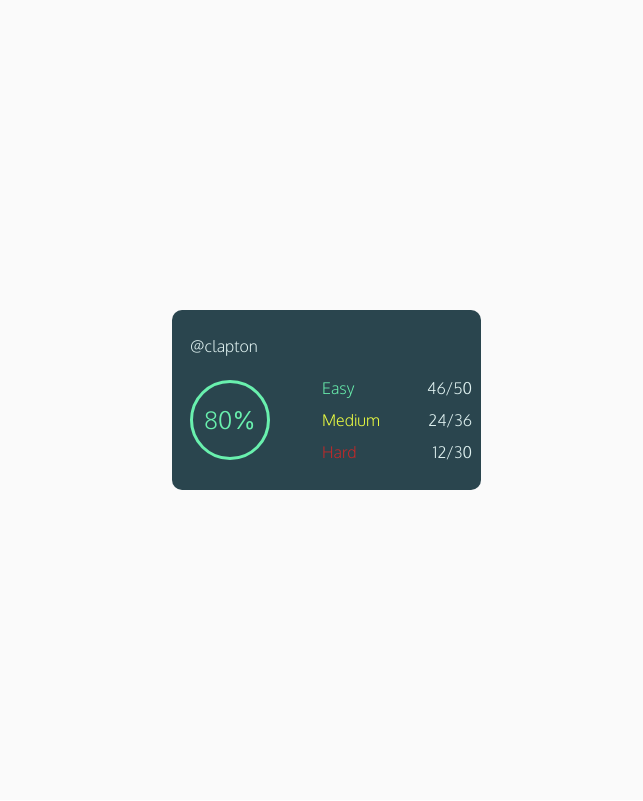
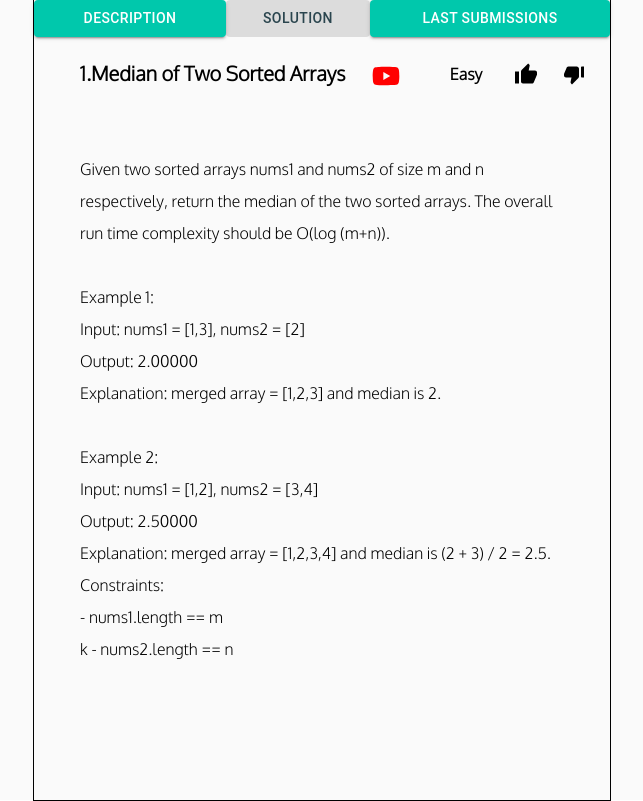
Before and after one commit to abdullah-koc/Coding-Platform-Project, a React (Create React App) app in the folder coding-frontend/: page / in a window 1280 px wide. Shown: the whole page, without its empty margins (318-961 px from the left). Built offline with nearby package versions, Linux system fonts and the light colour scheme.

Commit message:
QuestionExplanation updated

```diff
--- a/coding-frontend/src/App.js
+++ b/coding-frontend/src/App.js
@@ -4,6 +4,7 @@ import { makeStyles } from "@mui/styles";
 import { Routes, Route, Link } from "react-router-dom";
 import clsx from "clsx";
 import UserStatus from "./components/UserStatus";
+import QuestionExplanation from "./components/QuestionExplanation";
 
 const useStyles = makeStyles({
   root: {
@@ -24,7 +25,7 @@ const App = () => {
     <div className={clsx(classes.root, classes.loginregister)}>
       <div>
         <Routes>
-          <Route path="/" element={<UserStatus />} />
+          <Route path="/" element={<QuestionExplanation />} />
           <Route path="/login-register" element={<LoginRegister />} />
         </Routes>
       </div>
--- a/coding-frontend/src/components/QuestionExplanation.js
+++ b/coding-frontend/src/components/QuestionExplanation.js
@@ -1,14 +1,23 @@
 import React from "react";
 import { TextField, InputAdornment, Grid, Button, colors } from "@mui/material";
 import YouTubeIcon from "@mui/icons-material/YouTube";
-import ThumbUpIcon from '@mui/icons-material/ThumbUp';
-import ThumbDownAltIcon from '@mui/icons-material/ThumbDownAlt';
+import ThumbUpIcon from "@mui/icons-material/ThumbUp";
+import ThumbDownAltIcon from "@mui/icons-material/ThumbDownAlt";
+import CloseIcon from "@mui/icons-material/Close";
+import DoneIcon from "@mui/icons-material/Done";
 import Colors from "../utils/Colors";
 import Box from "@mui/material/Box";
+import { red } from "@mui/material/colors";
 
 const QuestionExplanation = () => {
   const [mode, setMode] = React.useState(0);
   const [difficulty, setDifficulty] = React.useState("Easy");
+  const [previousAttempts, setPreviousAttempts] = React.useState([
+    { id: 1, attemptCount: 1, passedTests: 12, totalTestCaseCount: 20 },
+    { id: 2, attemptCount: 2, passedTests: 18, totalTestCaseCount: 20 },
+    { id: 3, attemptCount: 3, passedTests: 20, totalTestCaseCount: 20 },
+  ]);
+  const [passedTest, setPassedTest] = React.useState(true);
   return (
     <Box
       sx={{
@@ -60,7 +69,7 @@ const QuestionExplanation = () => {
         <Grid item xs={12}>
           {mode === 0 && (
             <div>
-              <Grid container style={{paddingTop: "4%"}}>
+              <Grid container style={{ paddingTop: "4%" }}>
                 <Grid
                   item
                   xs={7}
@@ -70,7 +79,7 @@ const QuestionExplanation = () => {
                     fontSize: "20px",
                   }}
                 >
-                  1.Find Median of an array
+                  1.Median of Two Sorted Arrays
                 </Grid>
                 <Grid item xs={1}>
                   <YouTubeIcon
@@ -85,31 +94,111 @@ const QuestionExplanation = () => {
                   item
                   xs={2}
                   style={{
-
                     paddingTop: "0.7%",
                     paddingLeft: "0.001%",
                     display: "flex",
                     justifyContent: "center",
                     fontWeight: "bolder",
-
                   }}
                 >
                   {difficulty}
                 </Grid>
                 <Grid item xs={1}>
-                  <ThumbUpIcon style={{paddingTop: "5%"}}>
-
-                  </ThumbUpIcon>
+                  <ThumbUpIcon style={{ paddingTop: "5%" }}></ThumbUpIcon>
                 </Grid>
                 <Grid item xs={1}>
-                  <ThumbDownAltIcon style={{paddingTop: "5%"}}>
-                  </ThumbDownAltIcon>
+                  <ThumbDownAltIcon
+                    style={{ paddingTop: "5%" }}
+                  ></ThumbDownAltIcon>
                 </Grid>
+              </Grid>
+              <Grid
+                style={{
+                  paddingLeft: "8%",
+                  paddingRight: "8%",
+                  paddingTop: "10%",
+                  lineHeight: 2,
+                }}
+              >
+                Given two sorted arrays nums1 and nums2 of size m and n
+                respectively, return the median of the two sorted arrays. The
+                overall run time complexity should be O(log (m+n)).
+                <br></br>
+                <br></br>
+                Example 1:
+                <br></br>
+                Input: nums1 = [1,3], nums2 = [2]
+                <br></br>
+                Output: 2.00000
+                <br></br>
+                Explanation: merged array = [1,2,3] and median is 2.
+                <br></br>
+                <br></br>
+                Example 2:
+                <br></br>
+                Input: nums1 = [1,2], nums2 = [3,4]
+                <br></br>
+                Output: 2.50000
+                <br></br>
+                Explanation: merged array = [1,2,3,4] and median is (2 + 3) / 2
+                = 2.5.
+                <br></br>
+                Constraints:
+                <br></br>- nums1.length == m<br></br>k - nums2.length == n
               </Grid>
             </div>
           )}
           {mode === 1 && <div>dsfsdf</div>}
-          {mode === 2 && <div>regtyjju</div>}
+          {mode === 2 && (
+            <div>
+              <Grid
+                style={{
+                  display: "flex",
+                  justifyContent: "center",
+                }}
+              >
+                <ul style={{ listStyle: "none" }}>
+                  {previousAttempts.map((attempt) => (
+                    <Box
+                      sx={{
+                        width: "41vw",
+                        height: "12vh",
+                        backgroundColor: Colors.dark_color,
+                        borderRadius: "5px",
+                        color: "white",
+                        fontWeight: "bolder",
+                        alignItems: "center",
+                        marginTop: "2%",
+                      }}
+                    >
+                      <li key={attempt.id} style={{ paddingLeft: "3%" }}>
+                        {attempt.passedTests !== attempt.totalTestCaseCount && (
+                          <div>
+                            Attempt {attempt.attemptCount}{" "}
+                            <CloseIcon style={{ color: "red" }}></CloseIcon>
+                            <br></br>
+                            <br></br>
+                            Failed {attempt.passedTests}/
+                            {attempt.totalTestCaseCount} of test cases
+                          </div>
+                        )}
+                        {attempt.passedTests === attempt.totalTestCaseCount && (
+                          <div>
+                            Attempt {attempt.attemptCount}{" "}
+                            <DoneIcon style={{ color: "green" }}></DoneIcon>
+                            <br></br>
+                            <br></br>
+                            Passed {attempt.passedTests}/
+                            {attempt.totalTestCaseCount} of test cases
+                          </div>
+                        )}
+                      </li>
+                    </Box>
+                  ))}
+                </ul>
+              </Grid>
+            </div>
+          )}
         </Grid>
       </Grid>
     </Box>
```
Lines whose indentation alone changed are shown as unchanged.
